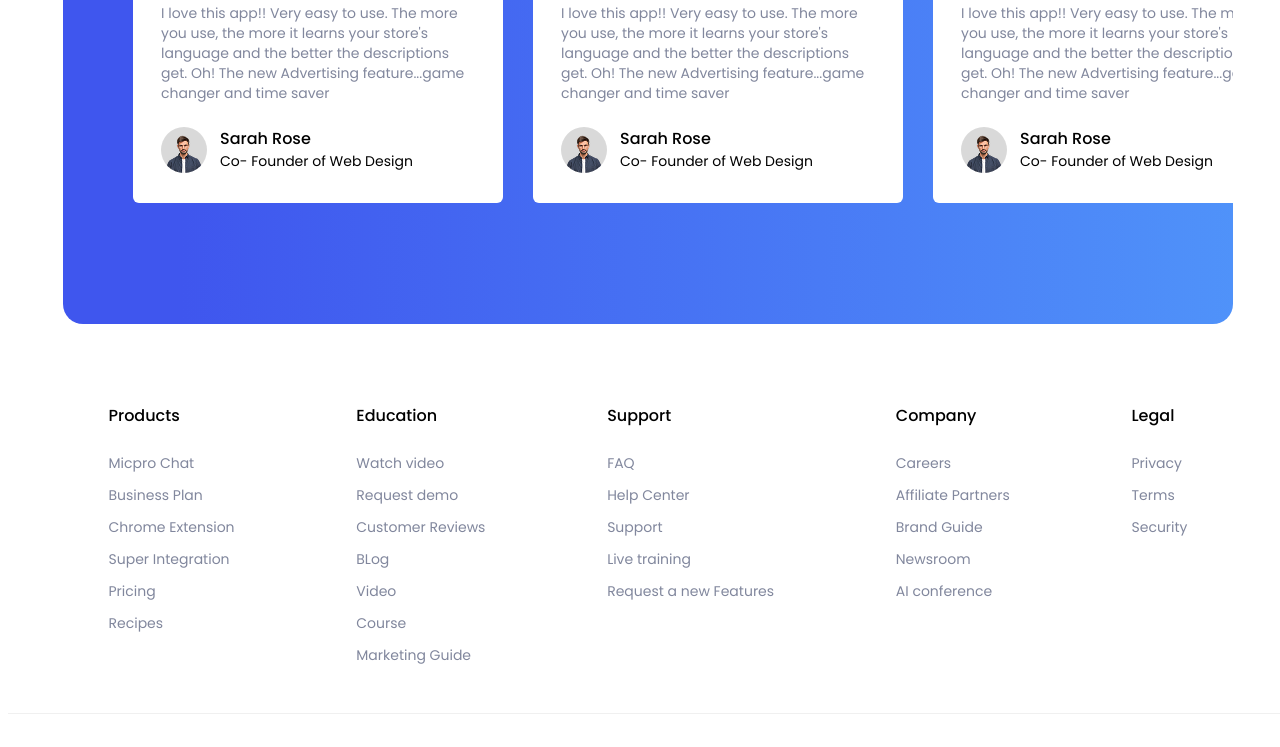
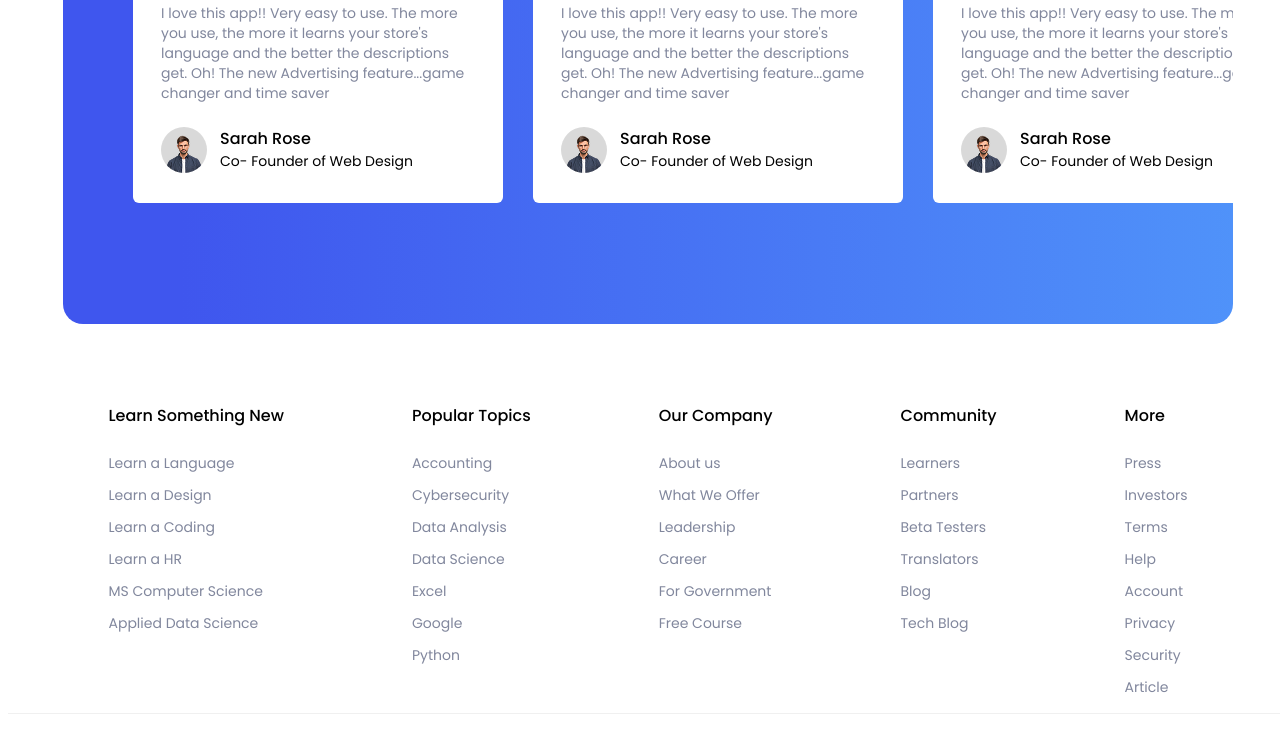
Before and after one commit to tus1805/multipurpose_website, a plain HTML site: page pages/education.html in a window 1280 px wide. Shown: the part 2463-3210 px from the top of the page. Drawn offline with Linux system fonts and the light colour scheme.

Commit message:
[update][education]

```diff
--- a/pages/education.html
+++ b/pages/education.html
@@ -465,54 +465,63 @@
 			<div class="footer-container">
 				<div class="footer-content">
 					<div class="footer-col">
-						<div class="col-title sub-heading-2 poppins">Products</div>
+						<div class="col-title sub-heading-2 poppins">
+							Learn Something New
+						</div>
 						<ul>
-							<li class="body-3 poppins">Micpro Chat</li>
-							<li class="body-3 poppins">Business Plan</li>
-							<li class="body-3 poppins">Chrome Extension</li>
-							<li class="body-3 poppins">Super Integration</li>
-							<li class="body-3 poppins">Pricing</li>
-							<li class="body-3 poppins">Recipes</li>
+							<li class="body-3 poppins">Learn a Language</li>
+							<li class="body-3 poppins">Learn a Design</li>
+							<li class="body-3 poppins">Learn a Coding</li>
+							<li class="body-3 poppins">Learn a HR</li>
+							<li class="body-3 poppins">MS Computer Science</li>
+							<li class="body-3 poppins">Applied Data Science</li>
 						</ul>
 					</div>
 					<div class="footer-col">
-						<div class="col-title sub-heading-2 poppins">Education</div>
+						<div class="col-title sub-heading-2 poppins">Popular Topics</div>
 						<ul>
-							<li class="body-3 poppins">Watch video</li>
-							<li class="body-3 poppins">Request demo</li>
-							<li class="body-3 poppins">Customer Reviews</li>
-							<li class="body-3 poppins">BLog</li>
-							<li class="body-3 poppins">Video</li>
-							<li class="body-3 poppins">Course</li>
-							<li class="body-3 poppins">Marketing Guide</li>
+							<li class="body-3 poppins">Accounting</li>
+							<li class="body-3 poppins">Cybersecurity</li>
+							<li class="body-3 poppins">Data Analysis</li>
+							<li class="body-3 poppins">Data Science</li>
+							<li class="body-3 poppins">Excel</li>
+							<li class="body-3 poppins">Google</li>
+							<li class="body-3 poppins">Python</li>
 						</ul>
 					</div>
 					<div class="footer-col">
-						<div class="col-title sub-heading-2 poppins">Support</div>
+						<div class="col-title sub-heading-2 poppins">Our Company</div>
 						<ul>
-							<li class="body-3 poppins">FAQ</li>
-							<li class="body-3 poppins">Help Center</li>
-							<li class="body-3 poppins">Support</li>
-							<li class="body-3 poppins">Live training</li>
-							<li class="body-3 poppins">Request a new Features</li>
+							<li class="body-3 poppins">About us</li>
+							<li class="body-3 poppins">What We Offer</li>
+							<li class="body-3 poppins">Leadership</li>
+							<li class="body-3 poppins">Career</li>
+							<li class="body-3 poppins">For Government</li>
+							<li class="body-3 poppins">Free Course</li>
 						</ul>
 					</div>
 					<div class="footer-col">
-						<div class="col-title sub-heading-2 poppins">Company</div>
+						<div class="col-title sub-heading-2 poppins">Community</div>
 						<ul>
-							<li class="body-3 poppins">Careers</li>
-							<li class="body-3 poppins">Affiliate Partners</li>
-							<li class="body-3 poppins">Brand Guide</li>
-							<li class="body-3 poppins">Newsroom</li>
-							<li class="body-3 poppins">AI conference</li>
+							<li class="body-3 poppins">Learners</li>
+							<li class="body-3 poppins">Partners</li>
+							<li class="body-3 poppins">Beta Testers</li>
+							<li class="body-3 poppins">Translators</li>
+							<li class="body-3 poppins">Blog</li>
+							<li class="body-3 poppins">Tech Blog</li>
 						</ul>
 					</div>
 					<div class="footer-col">
-						<div class="col-title sub-heading-2 poppins">Legal</div>
+						<div class="col-title sub-heading-2 poppins">More</div>
 						<ul>
+							<li class="body-3 poppins">Press</li>
+							<li class="body-3 poppins">Investors</li>
+							<li class="body-3 poppins">Terms</li>
+							<li class="body-3 poppins">Help</li>
+							<li class="body-3 poppins">Account</li>
 							<li class="body-3 poppins">Privacy</li>
-							<li class="body-3 poppins">Terms</li>
 							<li class="body-3 poppins">Security</li>
+							<li class="body-3 poppins">Article</li>
 						</ul>
 					</div>
 				</div>
```
